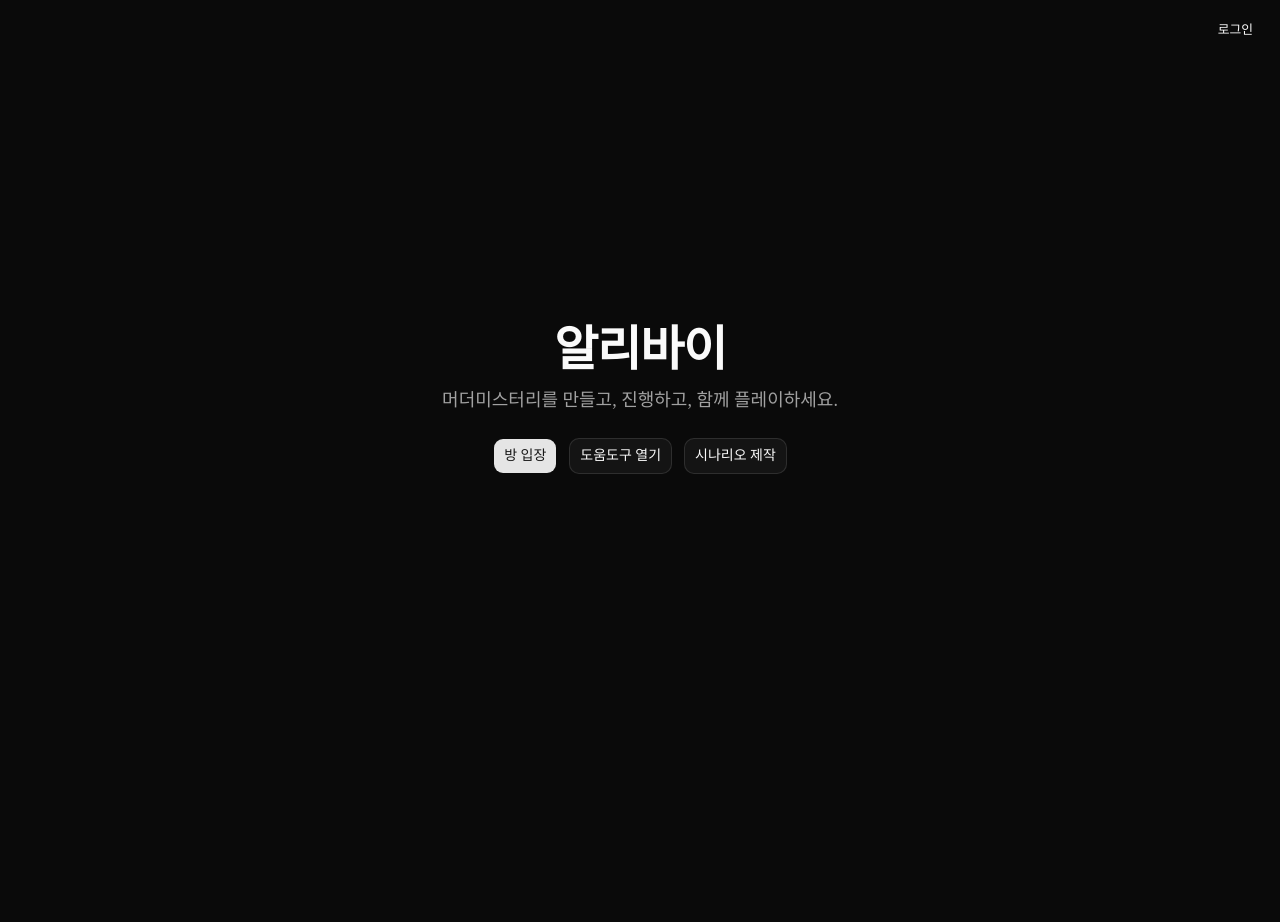
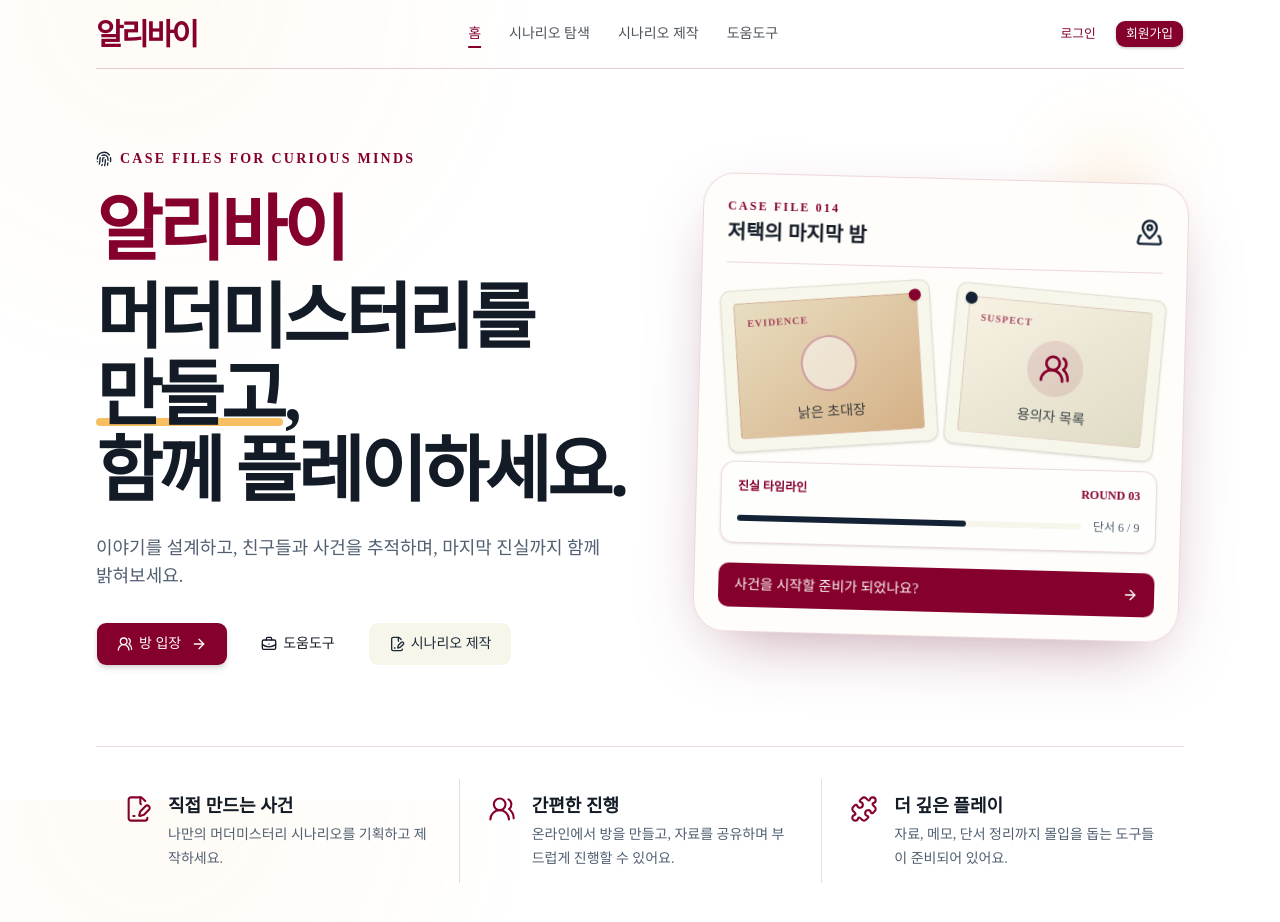
Before and after one commit to Jungea/Alibi, a Next.js app: page / in a window 1280 px wide. Shown: the top 922 px of the page. Before the commit the page ends 800 px from the top, so only its background shows below. Built offline with nearby package versions, Linux system fonts and the light colour scheme.

Commit message:
기능: 밝은 테마와 프리렌더링 오류 수정

```diff
--- a/src/app/builder/[id]/edit/page.tsx
+++ b/src/app/builder/[id]/edit/page.tsx
@@ -1,5 +1,6 @@
 import type { Metadata } from "next";
 import { notFound } from "next/navigation";
+import { connection } from "next/server";
 import { Suspense } from "react";
 import { z } from "zod";
 
@@ -28,6 +29,7 @@ async function EditContent({
   params,
   searchParams,
 }: Pick<PageProps<"/builder/[id]/edit">, "params" | "searchParams">) {
+  await connection();
   if (!getSupabaseEnv()) return <SetupNotice />;
   const { id } = await params;
   if (!z.uuid().safeParse(id).success) notFound();
--- a/src/app/builder/[id]/preview/page.tsx
+++ b/src/app/builder/[id]/preview/page.tsx
@@ -1,6 +1,7 @@
 import type { Metadata } from "next";
 import Link from "next/link";
 import { notFound } from "next/navigation";
+import { connection } from "next/server";
 import { Suspense } from "react";
 import { z } from "zod";
 
@@ -27,6 +28,7 @@ export default function PreviewPage({
 async function PreviewContent({
   params,
 }: Pick<PageProps<"/builder/[id]/preview">, "params">) {
+  await connection();
   if (!getSupabaseEnv()) return <SetupNotice />;
   const { id } = await params;
   if (!z.uuid().safeParse(id).success) notFound();
--- a/src/app/builder/[id]/publish/page.tsx
+++ b/src/app/builder/[id]/publish/page.tsx
@@ -1,6 +1,7 @@
 import type { Metadata } from "next";
 import Link from "next/link";
 import { notFound } from "next/navigation";
+import { connection } from "next/server";
 import { Suspense } from "react";
 import { z } from "zod";
 
@@ -28,6 +29,7 @@ export default function PublishPage({
 async function PublishContent({
   params,
 }: Pick<PageProps<"/builder/[id]/publish">, "params">) {
+  await connection();
   if (!getSupabaseEnv()) return <SetupNotice />;
   const { id } = await params;
   if (!z.uuid().safeParse(id).success) notFound();
--- a/src/app/builder/layout.tsx
+++ b/src/app/builder/layout.tsx
@@ -1,4 +1,5 @@
 import Link from "next/link";
+import { connection } from "next/server";
 import { Suspense } from "react";
 
 import { signOutAction } from "@/features/auth/actions";
@@ -23,6 +24,8 @@ export default function BuilderLayout({ children }: LayoutProps<"/builder">) {
 }
 
 async function UserMenu() {
+  // 인증 토큰 확인은 요청마다 달라질 수 있으므로 정적 프리렌더에서 제외한다.
+  await connection();
   if (!getSupabaseEnv()) return null;
   const { email, nickname } = await requireUser();
   return (
--- a/src/app/builder/page.tsx
+++ b/src/app/builder/page.tsx
@@ -1,5 +1,6 @@
 import type { Metadata } from "next";
 import Link from "next/link";
+import { connection } from "next/server";
 import { Suspense } from "react";
 import { Copy, DoorOpen, Download, Pencil, Plus, Trash2 } from "lucide-react";
 
@@ -71,6 +72,7 @@ async function RoomNotice({
 
 async function ActiveRooms() {
   if (!getSupabaseEnv()) return null;
+  await connection();
   const { supabase, userId } = await requireUser();
   const rooms = await listActiveRooms(supabase, userId);
   if (rooms.length === 0) return null;
@@ -101,6 +103,7 @@ async function ActiveRooms() {
 
 async function ScenarioList() {
   if (!getSupabaseEnv()) return <SetupNotice />;
+  await connection();
   const { supabase } = await requireUser();
   const scenarios = await listScenarios(supabase);
 
--- a/src/app/globals.css
+++ b/src/app/globals.css
@@ -50,37 +50,37 @@
 
 :root {
   --background: oklch(1 0 0);
-  --foreground: oklch(0.145 0 0);
-  --card: oklch(1 0 0);
-  --card-foreground: oklch(0.145 0 0);
-  --popover: oklch(1 0 0);
-  --popover-foreground: oklch(0.145 0 0);
-  --primary: oklch(0.205 0 0);
-  --primary-foreground: oklch(0.985 0 0);
-  --secondary: oklch(0.97 0 0);
-  --secondary-foreground: oklch(0.205 0 0);
-  --muted: oklch(0.97 0 0);
-  --muted-foreground: oklch(0.556 0 0);
-  --accent: oklch(0.97 0 0);
-  --accent-foreground: oklch(0.205 0 0);
-  --destructive: oklch(0.577 0.245 27.325);
-  --border: oklch(0.922 0 0);
-  --input: oklch(0.922 0 0);
-  --ring: oklch(0.708 0 0);
-  --chart-1: oklch(0.87 0 0);
-  --chart-2: oklch(0.556 0 0);
-  --chart-3: oklch(0.439 0 0);
-  --chart-4: oklch(0.371 0 0);
-  --chart-5: oklch(0.269 0 0);
+  --foreground: oklch(0.22 0.025 255);
+  --card: oklch(0.995 0.004 88);
+  --card-foreground: oklch(0.22 0.025 255);
+  --popover: oklch(0.995 0.004 88);
+  --popover-foreground: oklch(0.22 0.025 255);
+  --primary: oklch(0.39 0.16 12);
+  --primary-foreground: oklch(0.99 0.01 88);
+  --secondary: oklch(0.97 0.014 100);
+  --secondary-foreground: oklch(0.28 0.035 255);
+  --muted: oklch(0.97 0.01 90);
+  --muted-foreground: oklch(0.48 0.035 255);
+  --accent: oklch(0.78 0.16 72);
+  --accent-foreground: oklch(0.25 0.04 255);
+  --destructive: oklch(0.52 0.19 25);
+  --border: oklch(0.9 0.018 85);
+  --input: oklch(0.86 0.018 85);
+  --ring: oklch(0.62 0.13 62);
+  --chart-1: oklch(0.39 0.16 12);
+  --chart-2: oklch(0.78 0.16 72);
+  --chart-3: oklch(0.48 0.09 145);
+  --chart-4: oklch(0.45 0.06 255);
+  --chart-5: oklch(0.63 0.08 35);
   --radius: 0.625rem;
-  --sidebar: oklch(0.985 0 0);
-  --sidebar-foreground: oklch(0.145 0 0);
-  --sidebar-primary: oklch(0.205 0 0);
-  --sidebar-primary-foreground: oklch(0.985 0 0);
-  --sidebar-accent: oklch(0.97 0 0);
-  --sidebar-accent-foreground: oklch(0.205 0 0);
-  --sidebar-border: oklch(0.922 0 0);
-  --sidebar-ring: oklch(0.708 0 0);
+  --sidebar: oklch(0.975 0.015 88);
+  --sidebar-foreground: oklch(0.22 0.025 255);
+  --sidebar-primary: oklch(0.39 0.16 12);
+  --sidebar-primary-foreground: oklch(0.99 0.01 88);
+  --sidebar-accent: oklch(0.93 0.035 35);
+  --sidebar-accent-foreground: oklch(0.32 0.1 12);
+  --sidebar-border: oklch(0.88 0.025 85);
+  --sidebar-ring: oklch(0.62 0.13 62);
 }
 
 .dark {
@@ -123,8 +123,18 @@
   }
   body {
     @apply bg-background text-foreground;
+    background-image: radial-gradient(
+      circle at 12% 0%,
+      oklch(0.78 0.16 72 / 0.045),
+      transparent 28%
+    );
+    background-attachment: fixed;
   }
   html {
     @apply font-sans;
   }
+  ::selection {
+    background: oklch(0.39 0.16 12 / 0.18);
+    color: oklch(0.28 0.1 12);
+  }
 }
--- a/src/app/layout.tsx
+++ b/src/app/layout.tsx
@@ -21,7 +21,7 @@ export default function RootLayout({ children }: LayoutProps<"/">) {
   return (
     <html
       lang="ko"
-      className={`${geistSans.variable} ${geistMono.variable} dark h-full antialiased`}
+      className={`${geistSans.variable} ${geistMono.variable} h-full antialiased`}
     >
       <body className="flex min-h-full flex-col">{children}</body>
     </html>
--- a/src/app/page.tsx
+++ b/src/app/page.tsx
@@ -1,45 +1,234 @@
 import Link from "next/link";
+import {
+  ArrowRight,
+  BriefcaseBusiness,
+  FilePenLine,
+  Fingerprint,
+  MapPinned,
+  Puzzle,
+  UsersRound,
+} from "lucide-react";
 
 import { buttonVariants } from "@/components/ui/button";
 
+const features = [
+  {
+    icon: FilePenLine,
+    title: "직접 만드는 사건",
+    description: "나만의 머더미스터리 시나리오를 기획하고 제작하세요.",
+  },
+  {
+    icon: UsersRound,
+    title: "간편한 진행",
+    description:
+      "온라인에서 방을 만들고, 자료를 공유하며 부드럽게 진행할 수 있어요.",
+  },
+  {
+    icon: Puzzle,
+    title: "더 깊은 플레이",
+    description:
+      "자료, 메모, 단서 정리까지 몰입을 돕는 도구들이 준비되어 있어요.",
+  },
+];
+
 export default function Home() {
   return (
-    <main className="relative flex flex-1 flex-col items-center justify-center gap-6 px-4 text-center">
+    <main className="mx-auto flex w-full max-w-6xl flex-1 flex-col px-5 pb-12 sm:px-8">
+      <header className="border-primary/20 flex items-center justify-between border-b py-4">
+        <Link
+          href="/"
+          className="text-primary font-serif text-2xl font-semibold tracking-[-0.08em] sm:text-3xl"
+        >
+          알리바이
+        </Link>
+        <nav className="text-foreground/75 hidden items-center gap-7 text-sm font-medium md:flex">
+          <Link
+            href="/"
+            className="text-primary underline decoration-2 underline-offset-8"
+          >
+            홈
+          </Link>
+          <Link href="/join" className="hover:text-primary transition-colors">
+            시나리오 탐색
+          </Link>
+          <Link
+            href="/builder"
+            className="hover:text-primary transition-colors"
+          >
+            시나리오 제작
+          </Link>
+          <Link href="/tools" className="hover:text-primary transition-colors">
+            도움도구
+          </Link>
+        </nav>
+        <div className="flex items-center gap-2">
           <Link
             href="/login"
             className={buttonVariants({
-          variant: "ghost",
+              variant: "outline",
               size: "sm",
-          className: "absolute top-4 right-4",
+              className: "border-primary/40 text-primary hidden sm:inline-flex",
             })}
           >
             로그인
           </Link>
-      <div className="flex flex-col gap-3">
-        <h1 className="text-4xl font-semibold tracking-tight sm:text-5xl">
+          <Link
+            href="/login?mode=signup"
+            className={buttonVariants({ size: "sm", className: "shadow-sm" })}
+          >
+            회원가입
+          </Link>
+        </div>
+      </header>
+
+      <section className="grid items-center gap-10 py-14 lg:grid-cols-[1.05fr_0.95fr] lg:gap-16 lg:py-20">
+        <div className="flex flex-col items-start">
+          <div className="text-primary mb-5 flex items-center gap-2 text-sm font-semibold tracking-[0.16em] uppercase">
+            <Fingerprint className="text-accent-foreground size-4" />
+            <span>Case files for curious minds</span>
+          </div>
+          <h1 className="text-primary max-w-xl font-serif text-5xl leading-[1.06] font-semibold tracking-[-0.055em] sm:text-7xl">
             알리바이
+            <span className="text-foreground relative mt-3 block">
+              머더미스터리를
+              <span className="relative inline-block">
+                <span className="relative z-10"> 만들고</span>
+                <span className="bg-accent/70 absolute right-0 bottom-1 left-0 -z-0 h-2 rounded-full" />
+              </span>
+              ,
+              <br />
+              함께 플레이하세요.
+            </span>
           </h1>
-        <p className="text-muted-foreground text-base sm:text-lg">
-          머더미스터리를 만들고, 진행하고, 함께 플레이하세요.
+          <p className="text-muted-foreground mt-7 max-w-lg text-base leading-7 sm:text-lg">
+            이야기를 설계하고, 친구들과 사건을 추적하며, 마지막 진실까지 함께
+            밝혀보세요.
           </p>
-      </div>
-      <div className="flex flex-wrap items-center justify-center gap-3">
-        <Link href="/join" className={buttonVariants({ size: "lg" })}>
+          <div className="mt-8 flex flex-wrap gap-3">
+            <Link
+              href="/join"
+              className={buttonVariants({
+                size: "lg",
+                className: "h-11 px-5 shadow-md",
+              })}
+            >
+              <UsersRound />
               방 입장
+              <ArrowRight className="ml-1" />
             </Link>
             <Link
               href="/tools"
-          className={buttonVariants({ size: "lg", variant: "outline" })}
+              className={buttonVariants({
+                size: "lg",
+                variant: "outline",
+                className: "border-foreground/20 bg-background/70 h-11 px-5",
+              })}
             >
-          도움도구 열기
+              <BriefcaseBusiness />
+              도움도구
             </Link>
             <Link
               href="/builder"
-          className={buttonVariants({ size: "lg", variant: "outline" })}
+              className={buttonVariants({
+                size: "lg",
+                variant: "secondary",
+                className:
+                  "border-accent/50 bg-accent/35 text-foreground hover:bg-accent/55 h-11 border px-5",
+              })}
             >
+              <FilePenLine />
               시나리오 제작
             </Link>
           </div>
+        </div>
+
+        <div className="relative mx-auto w-full max-w-xl lg:justify-self-end">
+          <div className="bg-accent/20 absolute -top-7 right-8 size-20 rounded-full blur-2xl" />
+          <div className="border-primary/15 bg-card/85 relative rotate-[1.5deg] rounded-[2rem] border p-4 shadow-[0_24px_70px_-28px_oklch(0.3_0.12_12/0.45)] backdrop-blur-sm sm:p-6">
+            <div className="border-primary/15 flex items-center justify-between border-b pb-4">
+              <div>
+                <p className="text-primary text-xs font-semibold tracking-[0.18em] uppercase">
+                  Case file 014
+                </p>
+                <p className="text-foreground mt-1 font-serif text-xl font-semibold">
+                  저택의 마지막 밤
+                </p>
+              </div>
+              <MapPinned className="text-accent-foreground size-7" />
+            </div>
+            <div className="relative mt-5 grid grid-cols-2 gap-3 sm:gap-4">
+              <div className="border-border bg-secondary relative aspect-[1.3] rotate-[-5deg] overflow-hidden rounded-lg border p-3 shadow-sm">
+                <div className="border-primary/10 flex h-full flex-col justify-between rounded border bg-[linear-gradient(145deg,oklch(0.9_0.04_90),oklch(0.78_0.07_70))] p-3">
+                  <span className="text-primary/70 text-[10px] font-bold tracking-widest uppercase">
+                    Evidence
+                  </span>
+                  <div className="border-primary/30 bg-background/50 mx-auto size-14 rounded-full border-2" />
+                  <span className="text-foreground/80 text-center font-serif text-sm">
+                    낡은 초대장
+                  </span>
+                </div>
+                <span className="bg-primary absolute top-2 right-2 size-3 rounded-full shadow-sm" />
+              </div>
+              <div className="border-border bg-secondary relative aspect-[1.3] rotate-[4deg] overflow-hidden rounded-lg border p-3 shadow-sm">
+                <div className="border-primary/10 flex h-full flex-col justify-between rounded border bg-[linear-gradient(145deg,oklch(0.96_0.02_88),oklch(0.89_0.03_100))] p-3">
+                  <span className="text-primary/70 text-[10px] font-bold tracking-widest uppercase">
+                    Suspect
+                  </span>
+                  <div className="bg-primary/10 text-primary mx-auto flex size-14 items-center justify-center rounded-full">
+                    <UsersRound className="size-8" />
+                  </div>
+                  <span className="text-foreground/80 text-center font-serif text-sm">
+                    용의자 목록
+                  </span>
+                </div>
+                <span className="bg-accent-foreground absolute top-2 left-2 size-3 rounded-full shadow-sm" />
+              </div>
+              <div className="border-primary/15 bg-background/75 col-span-2 rounded-xl border p-4 shadow-sm">
+                <div className="text-primary flex items-center justify-between text-xs font-semibold">
+                  <span>진실 타임라인</span>
+                  <span>ROUND 03</span>
+                </div>
+                <div className="mt-4 flex items-center gap-3">
+                  <div className="bg-secondary h-1.5 flex-1 rounded-full">
+                    <div className="bg-accent-foreground h-full w-2/3 rounded-full" />
+                  </div>
+                  <span className="text-muted-foreground text-xs">
+                    단서 6 / 9
+                  </span>
+                </div>
+              </div>
+            </div>
+            <div className="bg-primary text-primary-foreground mt-5 flex items-center justify-between rounded-lg px-4 py-3">
+              <span className="text-sm font-medium">
+                사건을 시작할 준비가 되었나요?
+              </span>
+              <ArrowRight className="size-4" />
+            </div>
+          </div>
+        </div>
+      </section>
+
+      <section className="border-primary/15 grid gap-4 border-t pt-8 md:grid-cols-3 md:gap-0">
+        {features.map(({ icon: Icon, title, description }, index) => (
+          <article
+            key={title}
+            className={`flex gap-4 px-1 py-3 md:px-7 ${index > 0 ? "border-primary/15 md:border-l" : ""}`}
+          >
+            <Icon
+              className="text-primary mt-1 size-7 shrink-0"
+              strokeWidth={1.8}
+            />
+            <div>
+              <h2 className="text-foreground font-serif text-lg font-semibold">
+                {title}
+              </h2>
+              <p className="text-muted-foreground mt-1 text-sm leading-6">
+                {description}
+              </p>
+            </div>
+          </article>
+        ))}
+      </section>
     </main>
   );
 }
--- a/src/app/room/[id]/page.tsx
+++ b/src/app/room/[id]/page.tsx
@@ -1,6 +1,7 @@
 import type { Metadata } from "next";
 import Link from "next/link";
 import { notFound, redirect } from "next/navigation";
+import { connection } from "next/server";
 import { Suspense } from "react";
 import { z } from "zod";
 
@@ -25,6 +26,7 @@ export default function RoomPage({ params }: PageProps<"/room/[id]">) {
 async function RoomContent({
   params,
 }: Pick<PageProps<"/room/[id]">, "params">) {
+  await connection();
   if (!getSupabaseEnv()) redirect("/join");
   const { id } = await params;
   if (!z.uuid().safeParse(id).success) notFound();
--- a/src/app/room/[id]/table/page.tsx
+++ b/src/app/room/[id]/table/page.tsx
@@ -1,6 +1,7 @@
 import type { Metadata } from "next";
 import Link from "next/link";
 import { notFound, redirect } from "next/navigation";
+import { connection } from "next/server";
 import { Suspense } from "react";
 import { z } from "zod";
 
@@ -28,6 +29,7 @@ export default function TablePage({ params }: PageProps<"/room/[id]/table">) {
 async function TableContent({
   params,
 }: Pick<PageProps<"/room/[id]/table">, "params">) {
+  await connection();
   if (!getSupabaseEnv()) redirect("/join");
   const { id } = await params;
   if (!z.uuid().safeParse(id).success) notFound();
```
Lines whose indentation alone changed are shown as unchanged.
